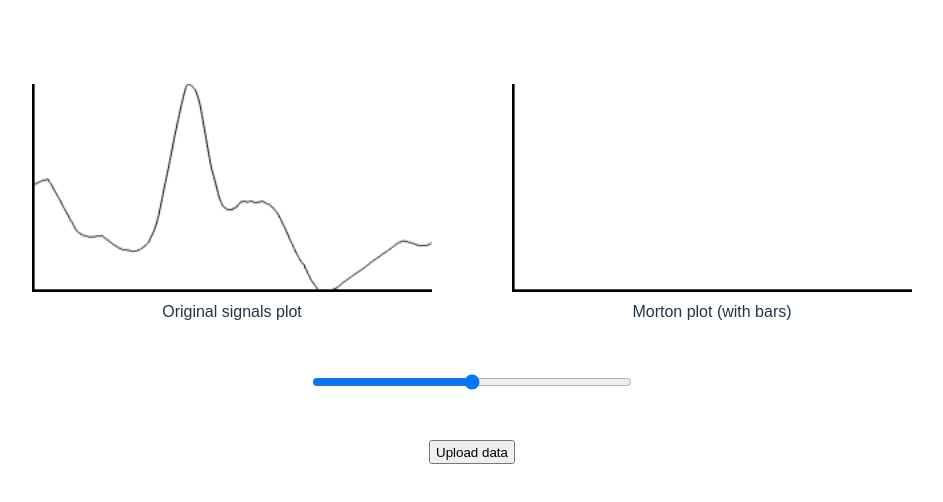
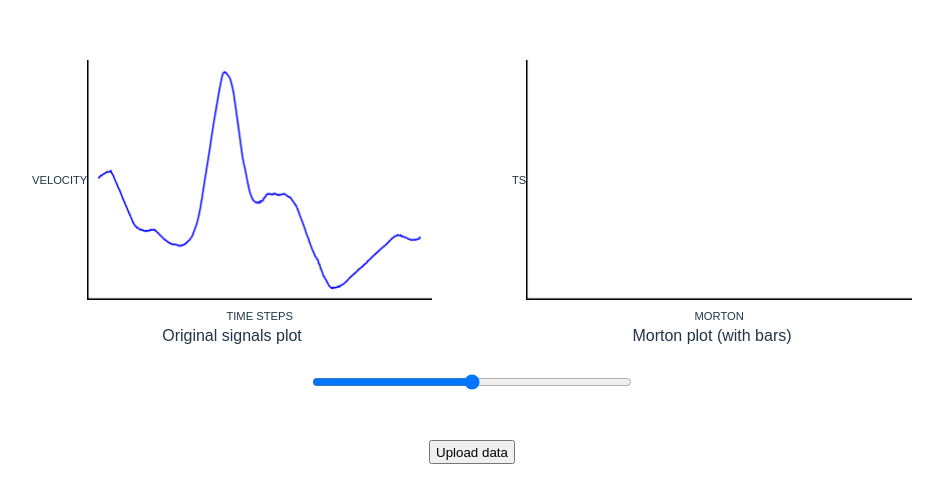
Before and after one commit to beatrizcabdan/AutoSFC, a React (Vite) app: page / in a window 1280 px wide. Shown: the part 126-628 px from the top of the page, without its empty margins (168-1111 px from the left). Built offline with nearby package versions, Linux system fonts and the light colour scheme.

Commit message:
feat: 🎸 add chart labels

```diff
--- a/src/App.css
+++ b/src/App.css
@@ -1,5 +1,6 @@
 * {
   /*border: 1px solid green;*/
+  box-sizing: border-box;
 }
 
 #root {
@@ -31,8 +32,32 @@
   width: 25rem;
   height: 15rem;
   gap: 0.5rem;
+  box-sizing: border-box;
 }
-.charts .chart canvas {
+.charts .chart .canvas-container {
+  text-transform: uppercase;
+  font-size: 0.7rem;
+  gap: 0;
+  justify-content: center;
+  align-items: center;
+  display: flex;
+  flex-direction: row;
+  width: 100%;
+  height: 100%;
+  margin-bottom: 1rem;
+}
+.charts .chart .canvas-container p {
+  line-height: 0;
+}
+.charts .chart .canvas-container .y-axis-label {
+  writing-mode: sideways-lr;
+  text-orientation: sideways;
+}
+.charts .chart .canvas-container .canvas-wrapper {
+  width: 100%;
+  height: 100%;
+}
+.charts .chart .canvas-container .canvas-wrapper canvas {
   height: 100%;
   width: 100%;
 }
--- a/src/App.scss
+++ b/src/App.scss
@@ -1,5 +1,6 @@
 * {
   /*border: 1px solid green;*/
+  box-sizing: border-box;
 }
 
 #root {
@@ -31,10 +32,38 @@
     width: 25rem;
     height: 15rem;
     gap: 0.5rem;
+    box-sizing: border-box;
 
-    canvas {
+    .canvas-container {
+      p {
+        line-height: 0;
+      }
+
+      .y-axis-label {
+        writing-mode: sideways-lr;
+        text-orientation: sideways;
+      }
+
+      text-transform: uppercase;
+      font-size: 0.7rem;
+      gap: 0;
+      justify-content: center;
+      align-items: center;
+      display: flex;
+      flex-direction: row;
+      width: 100%;
       height: 100%;
-      width: 100%;
+      margin-bottom: 1rem;
+
+      .canvas-wrapper {
+        width: 100%;
+        height: 100%;
+
+        canvas {
+          height: 100%;
+          width: 100%;
+        }
+      }
     }
   }
 }
--- a/src/App.tsx
+++ b/src/App.tsx
@@ -6,45 +6,6 @@ import React, {useEffect, useState} from 'react';
 import {Chart} from "./Chart.tsx";
 import {Button} from "./Button.tsx";
 import {Slider} from "./Slider.tsx";
-/*import {
-    Chart as ChartJS,
-    LinearScale,
-    PointElement,
-    LineElement,
-    Tooltip,
-    Legend, CategoryScale, BarElement,
-} from 'chart.js';
-import {Bar, Chart} from 'react-chartjs-2';*/
-
-/*ChartJS.register(LinearScale, PointElement, LineElement, Tooltip, Legend, CategoryScale, BarElement);
-
-export const options = {
-    scales: {
-        y: {
-            beginAtZero: true,
-        },
-    },
-};*/
-
-/*const xData = [2, 5, 7, 9, 11, 14]
-const yData = [3, 2, 8, 7, 2.5, 6.5]*/
-
-/*export const data = {
-        datasets: [{
-            type: 'bar',
-            label: 'Bar Dataset',
-            data: xData,
-            options
-        }, {
-            type: 'scatter',
-            label: 'Line Dataset',
-            data: xData.map((x, i) => {
-                return {x: x, y: yData[i]}
-            }),
-        }],
-        labels: xData,
-    options: options
-}*/
 
 function App() {
     const [data, setData] = useState<number[]>()
@@ -79,14 +40,11 @@ function App() {
     return (
       <>
           <div className={'charts'}>
-              <Chart name={'Original signals plot'} data={data} type={'line'}/>
-              <Chart name={'Morton plot (with bars)'} data={[]} type={'scatter'}/>
+              <Chart name={'Original signals plot'} data={data} type={'line'} xAxisName={'Time steps'} yAxisName={'Velocity'}/>
+              <Chart name={'Morton plot (with bars)'} data={[]} type={'scatter'} xAxisName={'Morton'} yAxisName={'ts'}/>
           </div>
           <Slider min={0} max={data?.length} onDrag={onSliderDrag}/>
           <Button label={'Upload data'} onClick={() => uploadData()}/>
-          {/*<div>
-              <Chart options={options} data={data} type={'mixed'}/>
-          </div>*/}
       </>
   )
 }
--- a/src/Chart.tsx
+++ b/src/Chart.tsx
@@ -1,11 +1,13 @@
 import React, {useEffect, useRef} from "react";
 
-export function Chart(props: { name: string, data: number[], type: string }) {
+export function Chart(props: { name: string, data: number[], type: string, xAxisName: string, yAxisName: string }) {
     const canvasRef = useRef(null)
     let ctx: CanvasRenderingContext2D
 
     function drawAxes(canvas: HTMLCanvasElement) {
-        ctx.lineWidth = 4
+        ctx.lineWidth = 3
+
+        ctx.strokeStyle = 'black'
 
         ctx.beginPath()
         ctx.moveTo(0, canvas.height)
@@ -26,18 +28,18 @@ export function Chart(props: { name: string, data: number[], type: string }) {
 
             const canvas: HTMLCanvasElement = canvasRef.current!
             ctx = canvas.getContext('2d')
+            const padding = canvas.height * 0.05
 
             if (props.type == 'line') {
                 const minSpeed = sortedData[0]
                 const maxSpeed = sortedData[sortedData.length - 1]
-                const xOffset = canvas.width * 0.1
-                const yOffset = canvas.height * 0.1
 
+                ctx.strokeStyle = "blue"
                 ctx.beginPath()
-                ctx.lineWidth = 1
+                ctx.lineWidth = 1.5
                 props.data.forEach((point, i) => {
-                    const x = (i / props.data.length) * canvas.width
-                    const y = canvas.height * (point - minSpeed) / (maxSpeed - minSpeed)
+                    const x = (i / props.data.length) * (canvas.width - padding * 2) + padding
+                    const y = (canvas.height - padding * 2) * (point - minSpeed) / (maxSpeed - minSpeed) + padding
                     if (i === 0) {
                         ctx.moveTo(x, y)
                     } else {
@@ -52,13 +54,21 @@ export function Chart(props: { name: string, data: number[], type: string }) {
     useEffect(() => {
         if (canvasRef.current) {
             const canvas: HTMLCanvasElement = canvasRef.current!
+            canvas.width = Number(getComputedStyle(canvas).width.replace('px', ''))
+            canvas.height = Number(getComputedStyle(canvas).height.replace('px', ''))
             ctx = canvas.getContext('2d')
             drawAxes(canvas);
         }
     }, [canvasRef]);
 
     return <div className={'chart'}>
-        <canvas ref={canvasRef}></canvas>
+        <div className={'canvas-container'}>
+            <p className={'y-axis-label'}>{props.yAxisName}</p>
+            <div className={'canvas-wrapper'}>
+                <canvas ref={canvasRef}></canvas>
+                <p>{props.xAxisName}</p>
+            </div>
+        </div>
         {props.name}
     </div>;
 }
```
Also changed, not shown: 1 other file (tests, documents, lock files or other folders).
